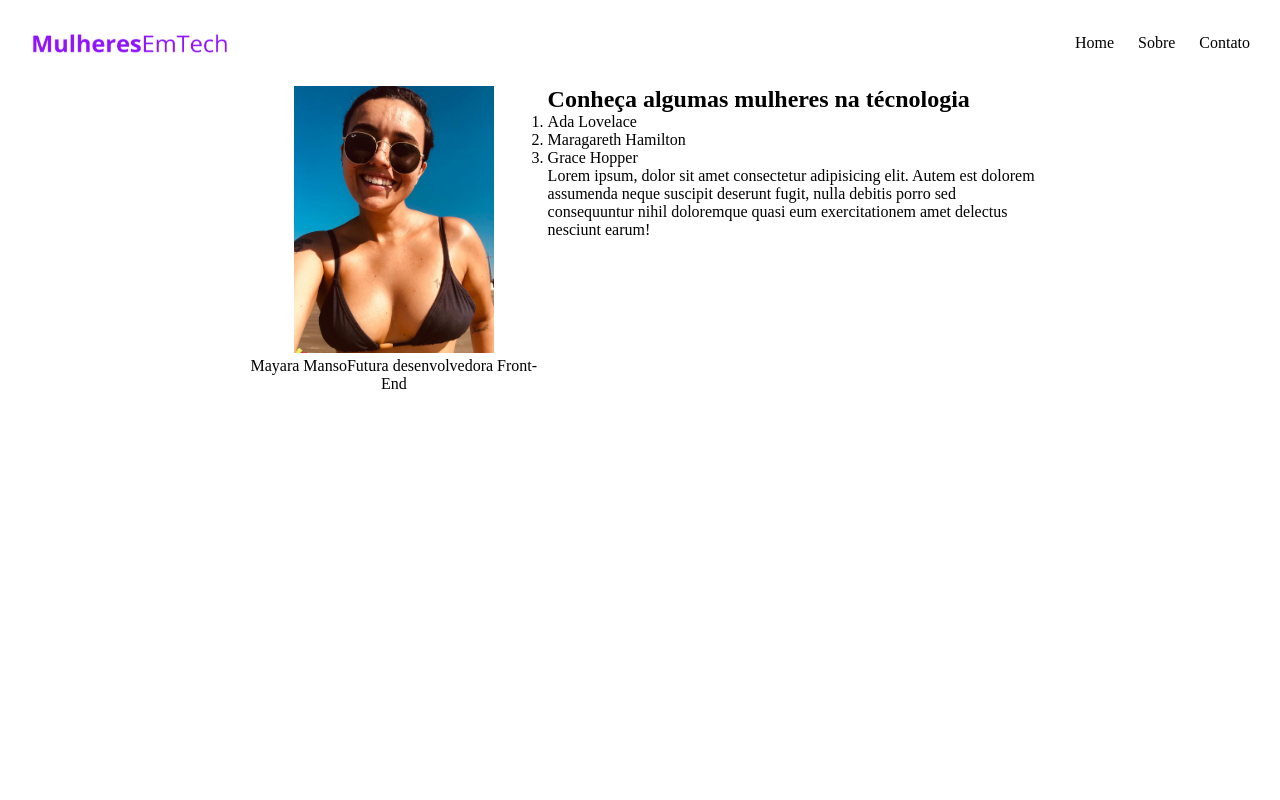
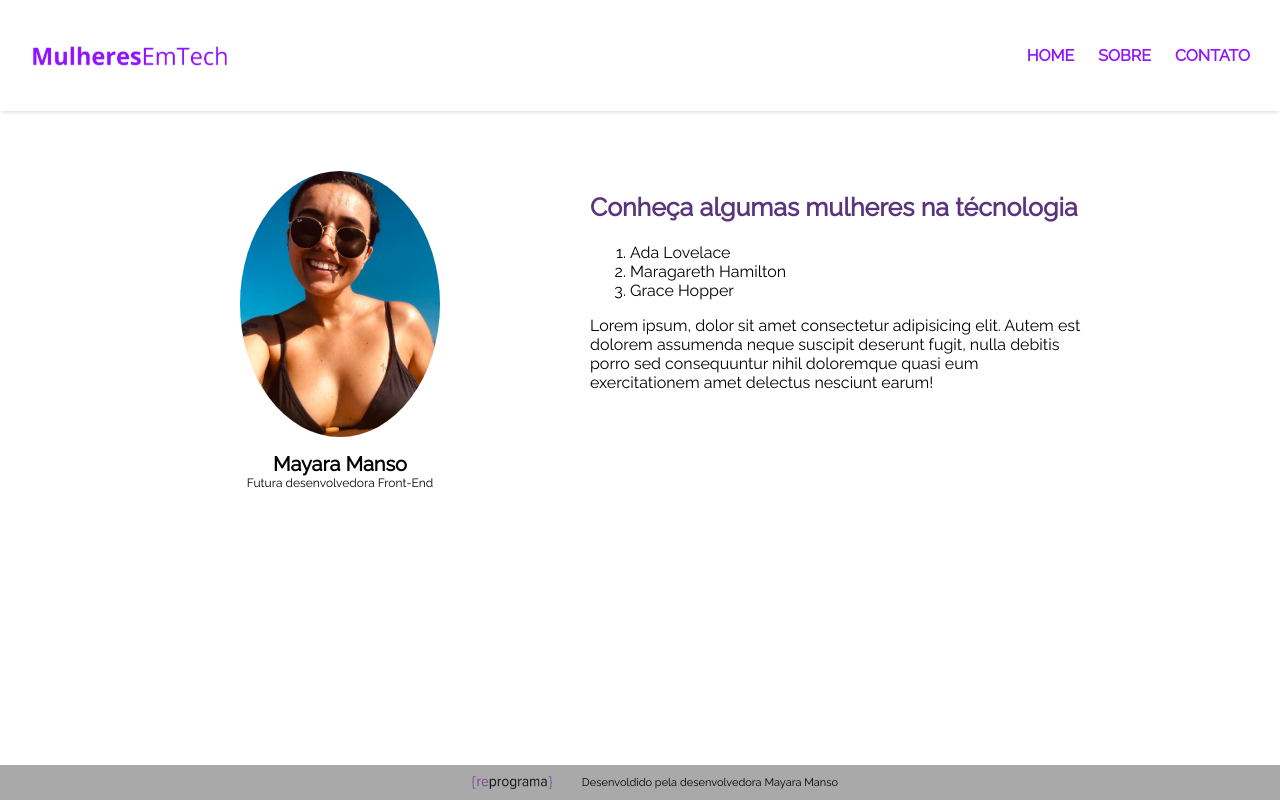
Before and after one commit to myrmanso/semana02, a plain HTML site: page 19-03-19/index.html in a window 1280 px wide. Drawn offline with Linux system fonts and the light colour scheme.

Commit message:
adiciona o footer e novos propriedades do css

```diff
--- a/19-03-19/css/style.css
+++ b/19-03-19/css/style.css
@@ -1,50 +1,96 @@
-* {
+body {
+    font-family: 'Raleway', sans-serif;
     margin: 0;
-    padding: 0;
 }
-
-.navegacao{
+.navegacao {
     display: flex;
     align-items: center;
     justify-content: space-between;
     padding: 30px;
+    box-shadow: 0px 3px 4px -2px rgba(0, 0, 0, 0.15);
+
 }
 
-.navegacao__menu{
+.menu {
     list-style: none;
     padding-left: 0;
 }
 
-.navegacao__menu li {
+.menu li {
     display: inline-block;
     margin: 0 0 0 20px;
+    /* color: #9015FE;
+    font-weight: bold;
+    text-transform: uppercase; */
 }
 
-.navegacao__logo{
+.menu__link {
+    text-decoration: none;
+    color: #9015FE;
+    font-weight: bold;
+    text-transform: uppercase;
+}
+
+.logo {
     width: 200px;
 }
 
-.conteudo{
+.conteudo {
     margin: 0 auto;
+    margin-top: 60px;
 }
 
-.conteudo__container {
+.container {
     margin: 0 auto;
-    width: 800px;
+    width: 900px;
     display: flex;
+    /* align-items: inherit; */
     justify-content: space-around;
 }
 
-.conteudo__autora {
-    margin: 0 auto;
+.autora {
+    width: 200px;
+    /* display: flex;
+    flex-direction: column;
+    align-items: center; */
+    margin: 0 150px 0 50px;
     text-align: center;
-
+    font-size: 12px;
 }
 
-.conteudo__foto{
+.autora__foto {
     width: 200px;
+    border-radius: 50%;
 }
 
-.conteudo__artigo {
+.autora__nome {
+    font-weight: bold;
+    font-size: 20px;
+}
+
+.artigo {
     width: 500px;
 }
+
+.artigo__titulo {
+    font-size: 25px;
+    font-weight: bold;
+    color: #5B347E;
+    /* text-transform: uppercase; */
+}
+
+.rodape {
+    background-color: #a9a9a9;
+    display: flex;
+    align-items: center;
+    justify-content: center;
+    font-size: 11px;
+    position: fixed;
+    bottom: 0;
+    width: 100vw;
+}
+
+.logo--pequeno {
+    width: 80px;
+    margin: 0 30px;
+}
--- a/19-03-19/index.html
+++ b/19-03-19/index.html
@@ -3,31 +3,39 @@
 
 <head>
     <meta charset="UTF-8">
+    <link href="https://fonts.googleapis.com/css?family=Raleway" rel="stylesheet">
     <link rel="stylesheet" href="./css/style.css">
     <title>Mulheres em Tech</title>
 </head>
 
 <body>
     <nav class="navegacao">
-        <img src="./img/logo.png" alt="texto mulheres em tech" class="navegacao__logo">
-        <ul class="navegacao__menu">
-            <li>Home</li>
-            <li>Sobre</li>
-            <li>Contato</li>
+        <img src="./img/logo.png" alt="texto mulheres em tech" class="logo">
+        <ul class="menu">
+            <li>
+                <a href="index.html" class="menu__link">Home</a>
+            </li>
+            <li>
+                <a href="sobre.html" target="_blank" class="menu__link">Sobre</a>
+            </li>
+            <li>
+                <a href="https://www.linkedin.com/in/mayara-manso-b6295b180/" target="_blank"
+                    class="menu__link">Contato</a>
+            </li>
         </ul>
     </nav>
 
     <section class="conteudo">
-        <div class="conteudo__container">
-            <aside class="conteudo__autora">
-                <img src="./img/Mayara.jpeg" alt="Foto da Mayara" title="Foto da Mayara" class="conteudo__foto">
+        <div class="container">
+            <aside class="autora">
+                <img src="./img/Mayara.jpeg" alt="Foto da Mayara" title="Foto da Mayara" class="autora__foto">
 
-                <p><span>Mayara Manso</span>Futura desenvolvedora Front-End</p>
+                <p><span class="autora__nome">Mayara Manso</span><br>Futura desenvolvedora Front-End</p>
 
             </aside>
-            <article class="conteudo__artigo">
-                <h2>Conheça algumas mulheres na técnologia</h2>
-                <ol>
+            <article class="artigo">
+                <h2 class="artigo__titulo">Conheça algumas mulheres na técnologia</h2>
+                <ol class="">
                     <li>Ada Lovelace</li>
                     <li>Maragareth Hamilton</li>
                     <li>Grace Hopper</li>
@@ -39,6 +47,12 @@
             </article>
         </div>
     </section>
+    <footer class="rodape">
+        <img src="./img/reprograma.png" alt="logo da reprogama" class="logo--pequeno" title="Logo reprograma">
+        <p>Desenvoldido pela desenvolvedora Mayara Manso</p>
+    </footer>
 </body>
 
+
+
 </html>
```
